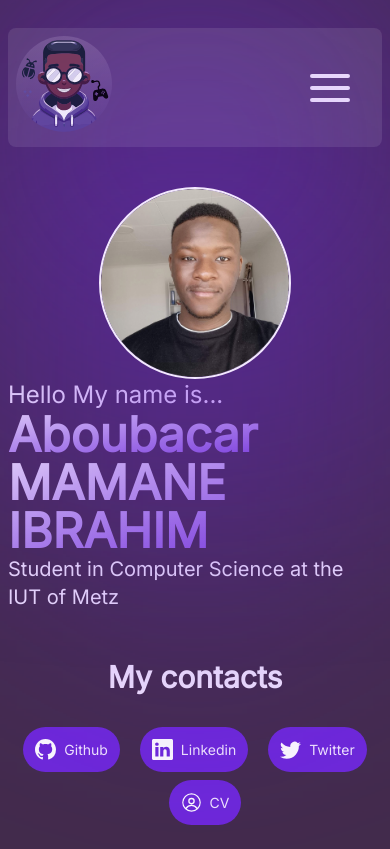
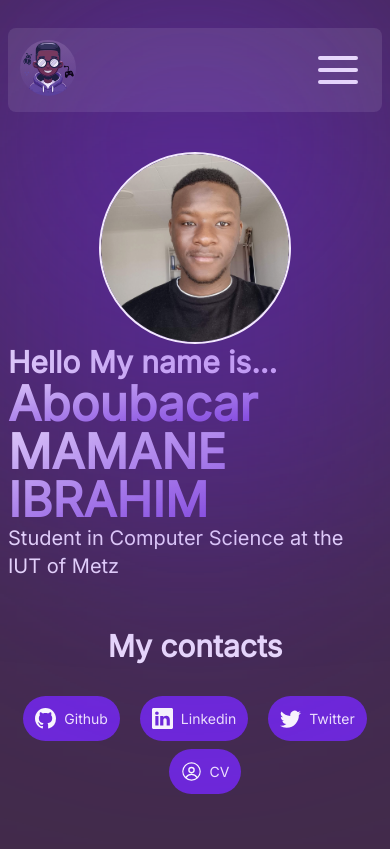
Before and after one commit to between27/testPortfolio, a React (Vite) app: page / in a window 390 px wide. Built offline with nearby package versions, Linux system fonts and the light colour scheme.

Commit message:
enfin responsvie

```diff
--- a/index.html
+++ b/index.html
@@ -7,7 +7,7 @@
     <meta name="viewport" content="width=device-width, initial-scale=1.0" />
     <title>Aboudebug . Website</title>
   </head>
-  <body class="h-full min-w-full bg-secondary">
+  <body class="h-full min-w-full bg-secondary flex justify-center">
     <div id="root"></div>
     <script type="module" src="/src/main.jsx"></script>
   </body>
--- a/src/Header.jsx
+++ b/src/Header.jsx
@@ -6,7 +6,7 @@ export function Header() {
 
 const listeDeLiens = ["About me", "Skills", "Projects"]
   return (
-      <div className="w-full flex justify-between items-center p-2 bg-white/10 rounded-lg mt-2">
+      <div className="w-full flex justify-between items-center  md:p-2 bg-white/10 rounded-lg mt-2">
       <Logo />
       <div className="space-x-10 pr-5 hidden lg:inline-block">
         {listeDeLiens.map((lien) => (
@@ -35,7 +35,7 @@ useEffect(() => {
   }, []);
   return <div className="flex items-center justify-center space-x-5 group">
     <div>
-    <img src="/logo1.svg" className= {`w-24 group-hover:scale-105 transition ${duration} ${scale} ease-in-out `} />
+    <img src="/logo1.svg" className= {`md:w-24 w-20 p-3 group-hover:scale-105 transition ${duration} ${scale} ease-in-out `} />
     </div>
   <p className="text-2xl uppercase font-black text-purple-100 hidden md:block">Aboudebug</p>
   </div>
--- a/src/body/Presentation.jsx
+++ b/src/body/Presentation.jsx
@@ -29,7 +29,7 @@ const buttons = [
         {/* Left PART */}
         <div  className="lg:block flex flex-col items-center text-left">
             <div>
-        <h2 className="text-2xl bg-gradient-to-r text-transparent from-purple-100 to-purple-300 bg-clip-text">Hello My name is...</h2>
+        <h2 className="text-3xl bg-gradient-to-r text-transparent from-purple-100 to-purple-300 bg-clip-text font-black">Hello My name is...</h2>
         <h1  className="md:text-8xl text-5xl text-transparent bg-gradient-to-br from-purple-100 to-primary bg-clip-text font-black">Aboubacar</h1>
         <h1 className="md:text-8xl text-5xl text-transparent bg-gradient-to-br from-purple-100 to-primary bg-clip-text uppercase font-black">Mamane Ibrahim</h1>
 
```
